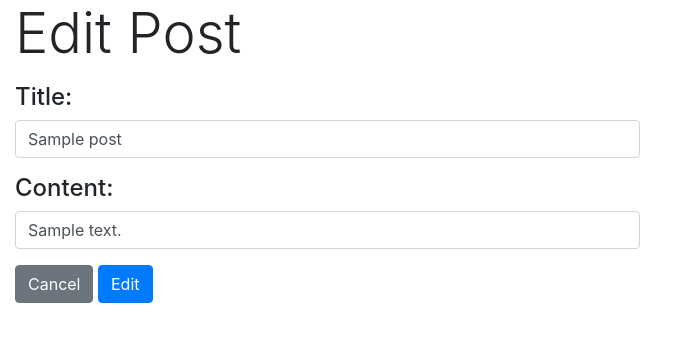
After one commit to sarmini1/blogly, a Flask app: page /posts/1/edit in a window 1280 px wide. The commit adds this page. Shown: the top 342 px of the page, without its empty margins (0-688 px from the left). Run offline with Flask 2, Linux system fonts and the light colour scheme; tables that the repository leaves empty hold one stand-in row (values such as "Sample post"); some libraries are stand-ins or nearby versions.

Commit message:
posts galore

```diff
--- a/app.py
+++ b/app.py
@@ -36,12 +36,12 @@ def add_user():
     """adds new user to database and redirects to user list"""
     first_name = request.form['first_name']
     last_name = request.form['last_name']
-    img_url = request.form['img_url']
-    img_url = img_url if img_url else None
+    image_url = request.form['image_url']
+    image_url = image_url if image_url else None
 
     user = User(first_name=first_name,
                 last_name=last_name,
-                image_url=img_url)
+                image_url=image_url)
     db.session.add(user)
     db.session.commit()
     return redirect('/users')
@@ -72,8 +72,8 @@ def edit_user(user_id):
     last_name = request.form['last_name']
     user.last_name = last_name if last_name else user.last_name
 
-    img_url = request.form['img_url']
-    user.image_url = img_url if img_url else user.image_url
+    image_url = request.form['image_url']
+    user.image_url = image_url if image_url else user.image_url
 
     db.session.commit()
     return redirect('/users')
@@ -85,3 +85,57 @@ def delete_user(user_id):
     db.session.delete(user)
     db.session.commit()
     return redirect('/users')
+
+@app.route('/users/<int:user_id>/posts/new')
+def display_add_new_post_form(user_id):
+    """renders add new post for user html"""
+    user = User.query.get_or_404(user_id)
+    return render_template('add_post_form.html', user=user)
+
+@app.route('/users/<int:user_id>/posts/new', methods=['POST'])
+def add_new_post(user_id):
+    """add new post to database and redirects to user info page"""
+    title = request.form['title']
+    content = request.form['content']
+
+    post = Post(title=title, content=content, user_id=user_id)
+
+    db.session.add(post)
+    db.session.commit()
+    return redirect(f'/users/{user_id}')
+
+@app.route('/posts/<int:post_id>')
+def display_post_page(post_id):
+    """renders post detail page html"""
+    post = Post.query.get_or_404(post_id)
+    return render_template('post_detail_page.html', post=post)
+
+@app.route('/posts/<int:post_id>/delete', methods=['POST'])
+def delete_user_post(post_id):
+    """deletes post from database and redirects to user info page"""
+    post = Post.query.get_or_404(post_id)
+    user_id = post.user.id
+    db.session.delete(post)
+    db.session.commit()
+    return redirect(f'/users/{user_id}')
+
+@app.route('/posts/<int:post_id>/edit')
+def display_edit_post_form(post_id):
+    """displays edit post form"""
+    post = Post.query.get_or_404(post_id)
+    return render_template('edit_post_form.html', post=post)
+
+@app.route('/posts/<int:post_id>/edit', methods=['POST'])
+def submit_edit_post_form(post_id):
+    """handles edit post form submit and redirects back to post page"""
+    post = Post.query.get_or_404(post_id)
+
+    title = request.form['title']
+    post.title = title if title else post.title
+
+    content = request.form['content']
+    post.content = content if content else post.content
+
+    db.session.commit()
+
+    return redirect(f'/posts/{post_id}')
--- a/models.py
+++ b/models.py
@@ -39,7 +39,7 @@ class User(db.Model):
     image_url = db.Column(db.Text,
                             nullable = False,
                             default = DEFAULT_IMG)
-
+    posts = db.relationship('Post', backref='user')
 
 # class Post:
 # table name would be posts
--- a/seeds.py
+++ b/seeds.py
@@ -15,7 +15,7 @@ whiskey = User(first_name='Whiskey', last_name="Dog")
 bowser = User(first_name='Bowser', last_name="Pug")
 spike = User(first_name='Spike', last_name="Porcupine")
 
-#add posts
+#Add posts
 user_1_post_1 = Post(title = "my first post", content = "a;skldjfa;skldfjsa", user_id = 1)
 user_1_post_2 = Post(title = "my second post", content = "sdlfkldfksj", user_id = 1)
 user_2_post_1 = Post(title = "cool stuff", content = "this is user 2's post", user_id = 2)
@@ -28,9 +28,10 @@ db.session.add(whiskey)
 db.session.add(bowser)
 db.session.add(spike)
 
+# Commit the users!
 db.session.commit()
 
-# add new posts to session
+# Add new posts to session
 db.session.add(user_1_post_1)
 db.session.add(user_1_post_2)
 db.session.add(user_2_post_1)
--- /dev/null
+++ b/templates/edit_post_form.html
@@ -0,0 +1,20 @@
+{% extends 'base.html' %}
+{% block content %}
+<!-- add user form for testing -->
+<h1 class="display-4">Edit Post</h1>
+
+<form action="/posts/{{ post.id }}/edit" method='POST'>
+
+    <p class="mt-3"><h4>Title:</h4>
+    <input name="title" class="form-control col-6" type="text" value="{{ post.title }}"></p>
+
+    <p><h4>Content:</h4>
+    <input name="content" class="form-control col-6" rows="4" value="{{ post.content }}"></p>
+
+    <a class="btn btn-secondary" href="/users/{{ post.user.id }}">Cancel</a>
+
+    <button class="btn btn-primary">Edit</button>
+
+</form>
+
+{% endblock %}
--- a/templates/user_list.html
+++ b/templates/user_list.html
@@ -1,15 +1,15 @@
 {% extends 'base.html' %}
 {% block content %}
 <!-- user page for testing -->
-<h1> Users </h1>
+<h1 class="display-3"> Users </h1>
 <ul>
 {% for user in users %}
-<li><a href="/users/{{user.id}}">{{user.first_name}} {{user.last_name}}</a></li>
+<li><h5><a href="/users/{{user.id}}">{{user.first_name}} {{user.last_name}}</a></h5></li>
 {% endfor %}
 </ul>
 
 <form action ="/users/new">
-  <button class="btn btn-primary">Add User!</button>
+  <button class="btn btn-primary mt-3">Add User!</button>
 </form>
 
 {% endblock %}
--- a/test_app.py
+++ b/test_app.py
@@ -77,7 +77,7 @@ class BloglyViewTestCase(TestCase):
             resp = client.post("/users/new",
                                 data = {'first_name': 'Henry',
                                         'last_name': 'Pennyworth',
-                                        'img_url':''})
+                                        'image_url':''})
             html = resp.get_data(as_text=True)
 
             self.assertEqual(resp.status_code, 302)
@@ -89,7 +89,7 @@ class BloglyViewTestCase(TestCase):
             resp = client.post("/users/new",
                                 data = {'first_name': 'Henry',
                                         'last_name': 'Pennyworth',
-                                        'img_url':''},
+                                        'image_url':''},
                                 follow_redirects=True)
             html = resp.get_data(as_text=True)
 
```
Also changed, not shown: templates/add_post_form.html (added, +20 -0 lines), templates/add_user_form.html (+42 -7 lines), templates/base.html (+5 -3 lines), templates/display_user_info.html (+17 -19 lines), templates/edit_user_info.html (+50 -6 lines), templates/post_detail_page.html (added, +14 -0 lines).
